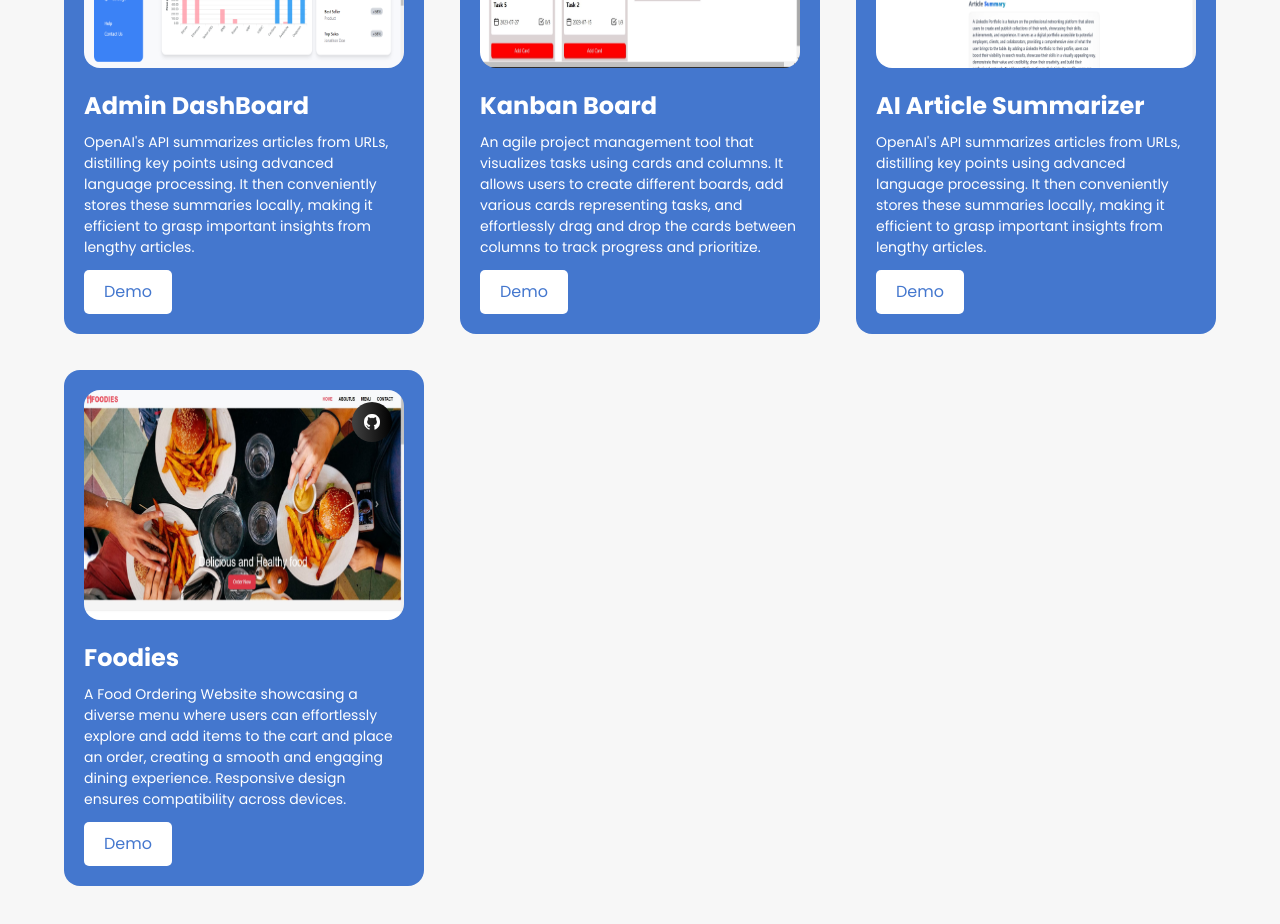
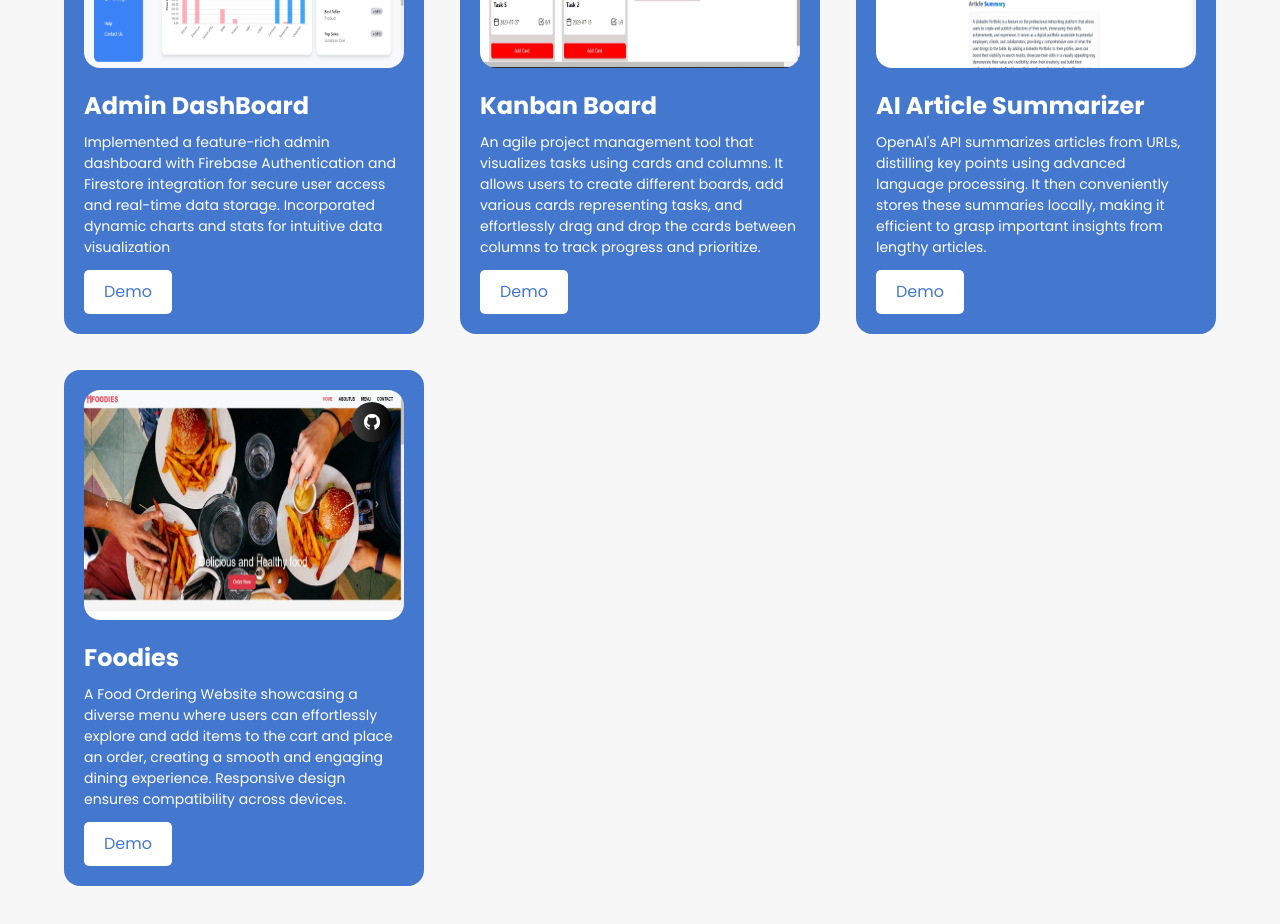
Before and after one commit to bhawna-107/My-portfolio-website, a React (Create React App) app: page / in a window 1280 px wide. Shown: the part 2180-3104 px from the top of the page. Built offline with nearby package versions, Linux system fonts and the light colour scheme.

Commit message:
projects added

```diff
--- a/src/constants/index.js
+++ b/src/constants/index.js
@@ -210,7 +210,7 @@ import {
     {
       name: "Admin DashBoard",
       description:
-        " OpenAI's API summarizes articles from URLs, distilling key points using advanced language processing. It then conveniently stores these summaries locally, making it efficient to grasp important insights from lengthy articles. ",
+        " Implemented a feature-rich admin dashboard with Firebase Authentication and Firestore integration for secure user access and real-time data storage. Incorporated dynamic charts and stats for intuitive data visualization",
       tags: [
         {
           name: "react",
```
